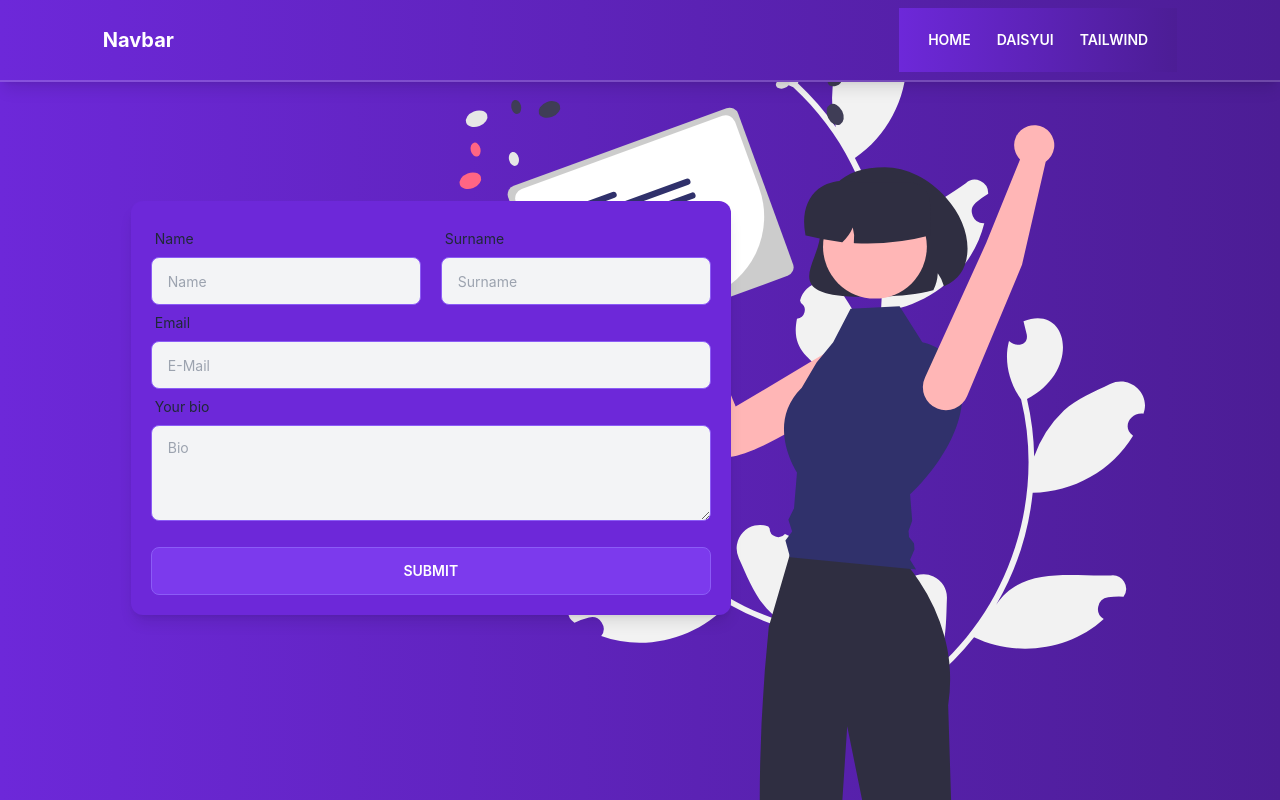
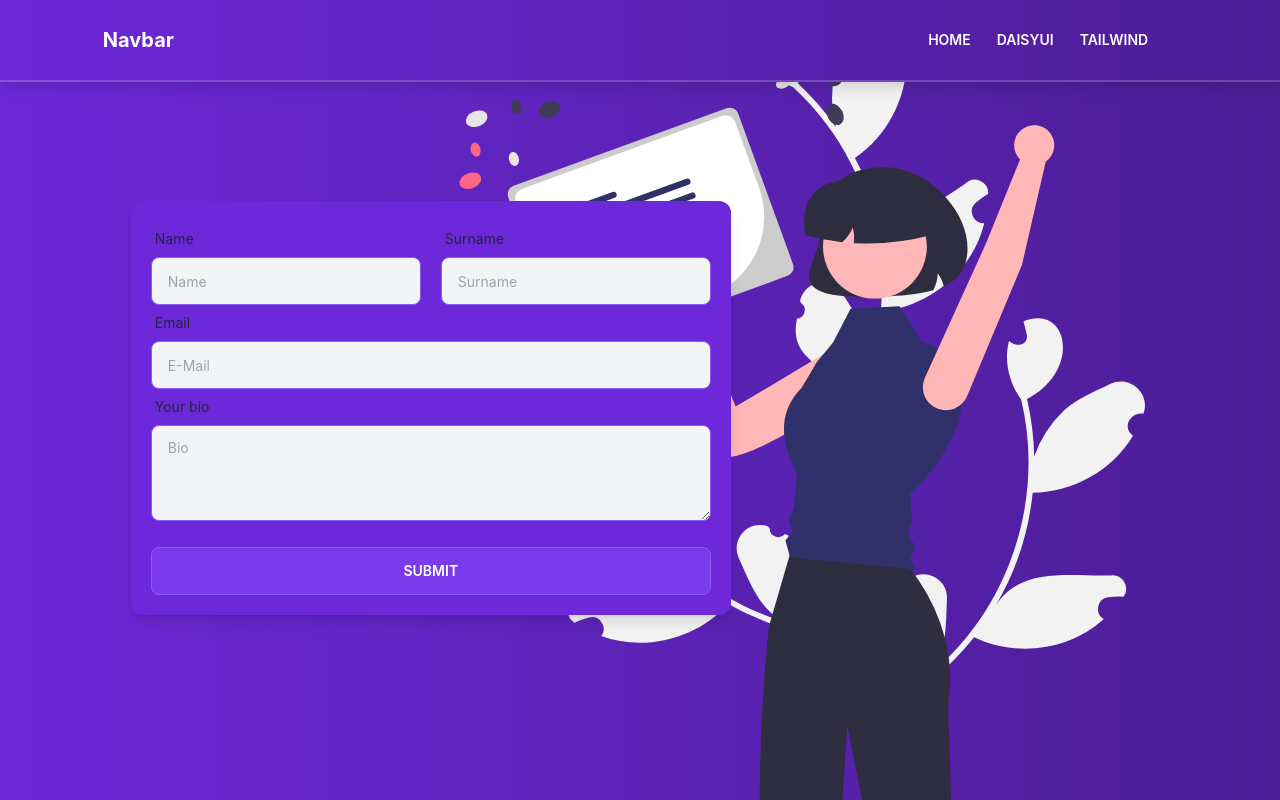
Before and after one commit to MertBakimci/TryingTailwind, a React (Create React App) app: page / in a window 1280 px wide. Built offline with nearby package versions, Linux system fonts and the light colour scheme.

Commit message:
daisyui form and navbar

```diff
--- a/src/Components/Navbar.jsx
+++ b/src/Components/Navbar.jsx
@@ -28,7 +28,7 @@ const Navbar = () => {
               </svg>
             </button>
           </div>
-          <div class={`${menu ? "" : "hidden"} absolute z-50 md:sticky top-[96%] left-0 bg-gradient-to-r from-violet-700 to-violet-900 lg:bg-transparent p-4  md:ml-auto justify-evenly items-center flex flex-col  md:flex-row w-full md:w-auto md:order-1`}>
+          <div class={`${menu ? "" : "hidden"} absolute z-50 md:sticky top-[96%] left-0 bg-gradient-to-l md:bg-gradient-to-r md:from-transparent md:to-transparent  from-violet-900  to-violet-700  p-4  lg:ml-auto justify-evenly items-center flex flex-col  md:flex-row w-full md:w-auto md:order-1`}>
             <a href="#" class="w-full md:w-auto btn btn-ghost btn-sm rounded-btn">Home</a>
               <a href="#" class="w-full md:w-auto btn btn-ghost btn-sm rounded-btn">daısyUI</a>
               <a href="#" class="w-full md:w-auto btn btn-ghost btn-sm rounded-btn">Tailwind</a>
```
